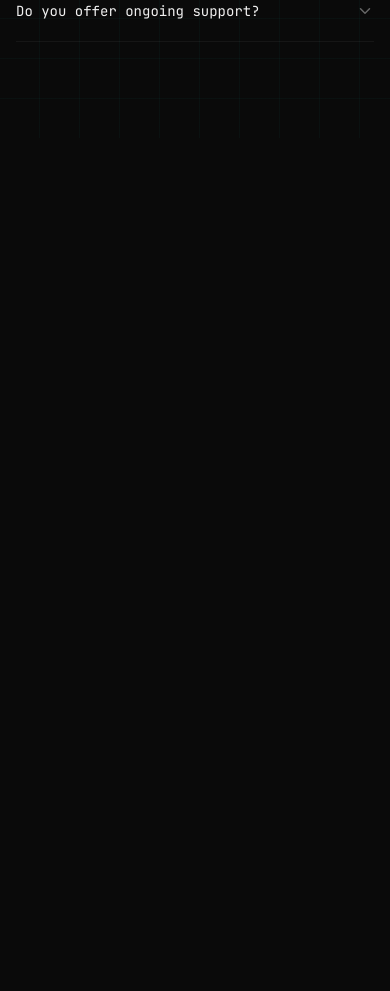
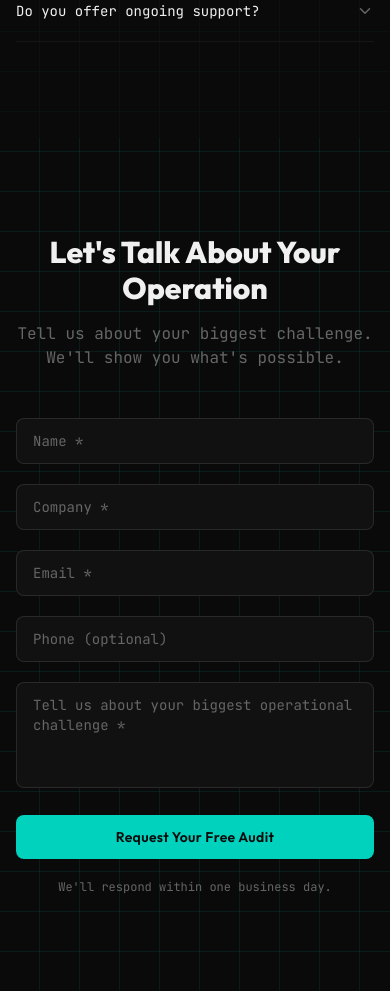
Before and after one commit to Infizzle/infinity, a Next.js app: page / in a window 390 px wide. Shown: the part 6900-7891 px from the top of the page. Before the commit the page ends 7038 px from the top, so only its background shows below. Built offline with nearby package versions, Linux system fonts and the light colour scheme.

Commit message:
feat: add Contact section with form and validation

```diff
--- a/app/page.tsx
+++ b/app/page.tsx
@@ -5,6 +5,7 @@ import { Results } from "@/components/Results";
 import { About } from "@/components/About";
 import { Process } from "@/components/Process";
 import { FAQ } from "@/components/FAQ";
+import { Contact } from "@/components/Contact";
 
 export default function Home() {
   return (
@@ -16,6 +17,7 @@ export default function Home() {
       <About />
       <Process />
       <FAQ />
+      <Contact />
     </main>
   );
 }
--- /dev/null
+++ b/components/Contact.tsx
@@ -0,0 +1,116 @@
+"use client";
+
+import { useState } from "react";
+import { motion } from "framer-motion";
+import { SectionHeading } from "@/components/ui/SectionHeading";
+import { Button } from "@/components/ui/Button";
+
+interface FormData {
+  name: string;
+  company: string;
+  email: string;
+  phone: string;
+  message: string;
+}
+
+export function Contact() {
+  const [form, setForm] = useState<FormData>({
+    name: "",
+    company: "",
+    email: "",
+    phone: "",
+    message: "",
+  });
+  const [submitted, setSubmitted] = useState(false);
+
+  const handleChange = (
+    e: React.ChangeEvent<HTMLInputElement | HTMLTextAreaElement>
+  ) => {
+    setForm({ ...form, [e.target.name]: e.target.value });
+  };
+
+  const handleSubmit = (e: React.FormEvent) => {
+    e.preventDefault();
+    // TODO: Connect to backend (Supabase + n8n)
+    console.log("Form submission:", form);
+    setSubmitted(true);
+  };
+
+  const inputClasses =
+    "w-full bg-dark-card border border-white/10 rounded-lg px-4 py-3 font-mono text-sm text-text-heading placeholder:text-text-muted focus-visible:outline-none focus-visible:border-accent/50 focus-visible:ring-1 focus-visible:ring-accent/30 transition-colors";
+
+  return (
+    <section id="contact" className="py-24 md:py-32 relative">
+      <div
+        className="absolute inset-0 pointer-events-none"
+        style={{
+          backgroundImage: `
+            repeating-linear-gradient(0deg, transparent, transparent 39px, rgba(0, 210, 190, 0.06) 39px, rgba(0, 210, 190, 0.06) 40px),
+            repeating-linear-gradient(90deg, transparent, transparent 39px, rgba(0, 210, 190, 0.06) 39px, rgba(0, 210, 190, 0.06) 40px)
+          `,
+        }}
+      />
+
+      <div className="relative max-w-xl mx-auto px-4 sm:px-6 lg:px-8">
+        <SectionHeading className="text-center">
+          Let&apos;s Talk About Your Operation
+        </SectionHeading>
+        <p className="font-mono text-text-muted mb-12 text-center">
+          Tell us about your biggest challenge. We&apos;ll show you what&apos;s possible.
+        </p>
+
+        {submitted ? (
+          <motion.div
+            initial={{ opacity: 0, scale: 0.95 }}
+            animate={{ opacity: 1, scale: 1 }}
+            className="text-center py-12"
+          >
+            <p className="font-display font-semibold text-xl text-accent mb-2">
+              Thank you!
+            </p>
+            <p className="font-mono text-sm text-text-body">
+              We&apos;ll respond within one business day.
+            </p>
+          </motion.div>
+        ) : (
+          <motion.form
+            onSubmit={handleSubmit}
+            initial={{ opacity: 0, y: 20 }}
+            whileInView={{ opacity: 1, y: 0 }}
+            viewport={{ once: true }}
+            transition={{ duration: 0.5 }}
+            className="space-y-5"
+          >
+            <div>
+              <input type="text" name="name" placeholder="Name *" required
+                value={form.name} onChange={handleChange} className={inputClasses} />
+            </div>
+            <div>
+              <input type="text" name="company" placeholder="Company *" required
+                value={form.company} onChange={handleChange} className={inputClasses} />
+            </div>
+            <div>
+              <input type="email" name="email" placeholder="Email *" required
+                value={form.email} onChange={handleChange} className={inputClasses} />
+            </div>
+            <div>
+              <input type="tel" name="phone" placeholder="Phone (optional)"
+                value={form.phone} onChange={handleChange} className={inputClasses} />
+            </div>
+            <div>
+              <textarea name="message" placeholder="Tell us about your biggest operational challenge *"
+                required rows={4} value={form.message} onChange={handleChange}
+                className={`${inputClasses} resize-none`} />
+            </div>
+            <Button type="submit" variant="primary" className="w-full">
+              Request Your Free Audit
+            </Button>
+            <p className="font-mono text-xs text-text-muted text-center">
+              We&apos;ll respond within one business day.
+            </p>
+          </motion.form>
+        )}
+      </div>
+    </section>
+  );
+}
```
